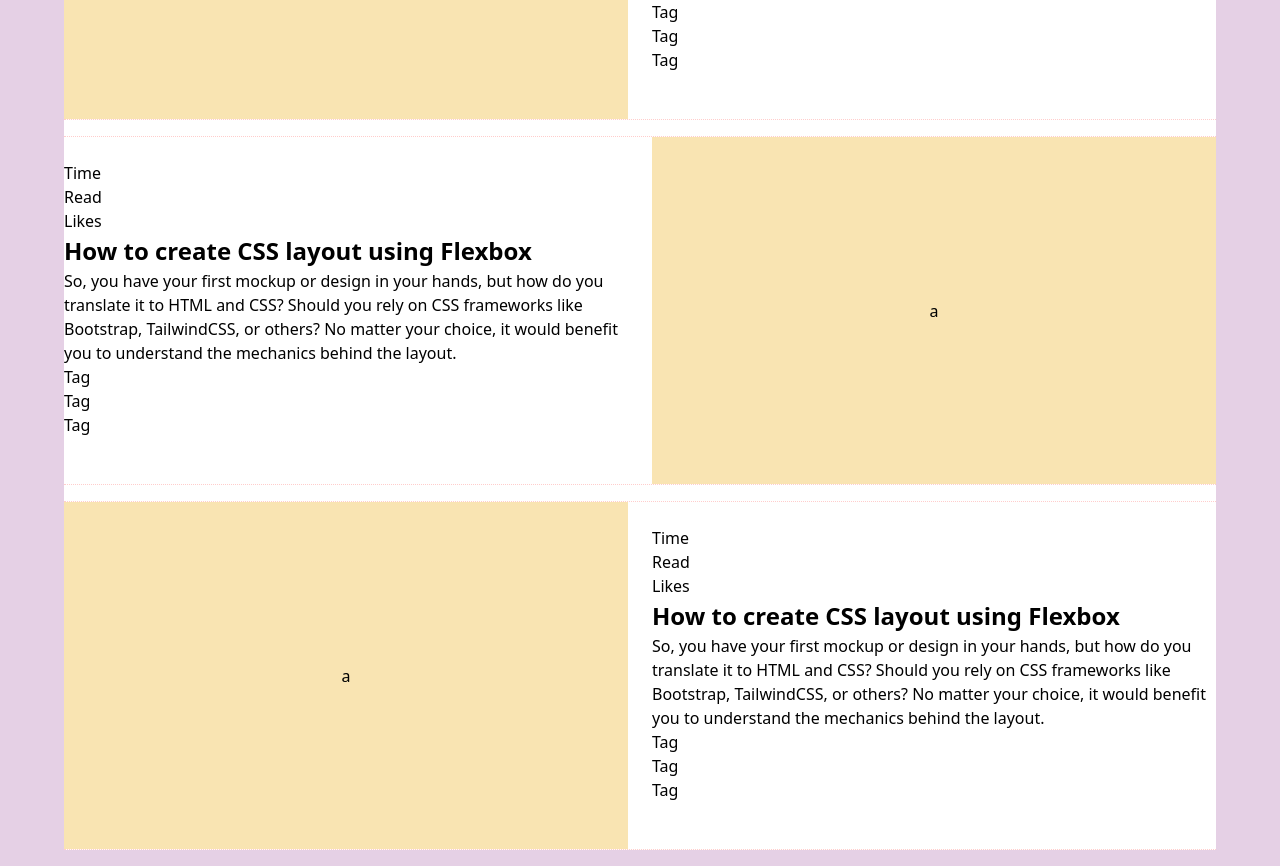
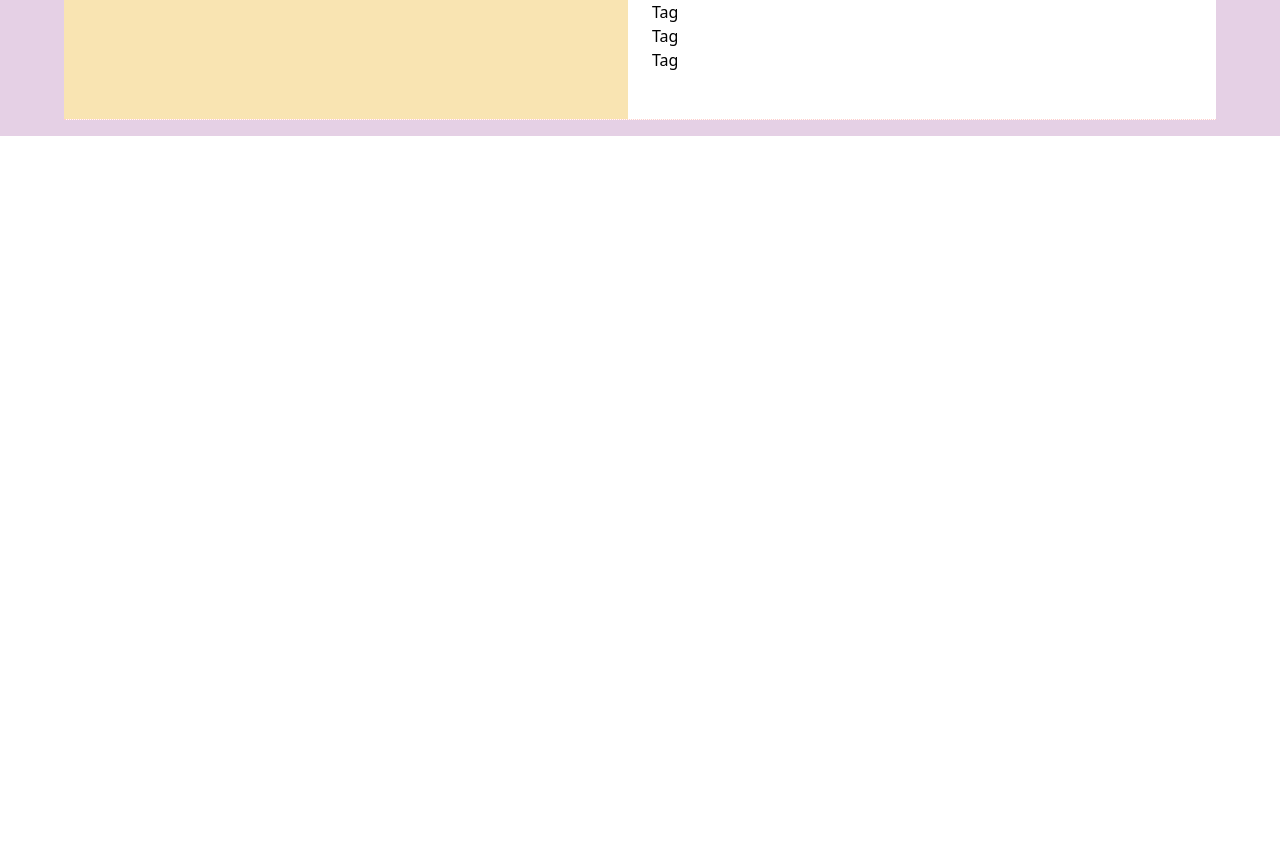
Before and after one commit to Shwartz/svelte5, a SvelteKit app: page /blog in a window 1280 px wide. Shown: the part 1081-1947 px from the top of the page. After the commit the page ends 1217 px from the top, so only its background shows below. Built offline with nearby package versions, Linux system fonts and the light colour scheme.

Commit message:
Added page transitions and fixed toggle compact button

```diff
--- a/src/lib/components/ToggleCompact.svelte
+++ b/src/lib/components/ToggleCompact.svelte
@@ -8,6 +8,7 @@
 	onMount(() => {
 		const savedState = localStorage.getItem('themeCompactState');
 		checkedBoolean = savedState === 'true' ? 'true': 'false';
+		checked = checkedBoolean === 'true';
 	});
 
 	function toggleCompact() {
--- a/src/routes/+layout.svelte
+++ b/src/routes/+layout.svelte
@@ -1,6 +1,18 @@
 <script lang="ts">
+	import { onNavigate } from '$app/navigation';
 	import { page } from '$app/stores';
 	import '../app.scss';
+
+	onNavigate((navigation) => {
+		if (!document.startViewTransition) return;
+
+		return new Promise((resolve) => {
+			document.startViewTransition(async () => {
+				resolve();
+				await navigation.complete;
+			});
+		});
+	});
 </script>
 
 <svelte:head>
--- a/src/routes/blog/+page.svelte
+++ b/src/routes/blog/+page.svelte
@@ -5,9 +5,9 @@
 <div>Toggle Compact: <ToggleCompact /></div>
 
 <div class="blog">
-	<section class="post">
-		<div class="visual">a</div>
-		<div class="content">
+	<section class="post" style="view-transition-name: post-1">
+		<div class="visual" style="view-transition-name: visual-1">a</div>
+		<div class="content" style="view-transition-content: content-1">
 				<div class="icons">
 					<div>Time</div>
 					<div>Read</div>
@@ -27,9 +27,9 @@
 			</div>
 		</div>
 	</section>
-	<section class="post">
-		<div class="visual">a</div>
-		<div class="content">
+	<section class="post" style="view-transition-name: post-2">
+		<div class="visual" style="view-transition-name: visual-2">a</div>
+		<div class="content" style="view-transition-content: content-2">
 				<div class="icons">
 					<div>Time</div>
 					<div>Read</div>
@@ -49,53 +49,9 @@
 			</div>
 		</div>
 	</section>
-	<section class="post">
-		<div class="visual">a</div>
-		<div class="content">
-				<div class="icons">
-					<div>Time</div>
-					<div>Read</div>
-					<div>Likes</div>
-				</div>
-			<div>
-				<h1>How to create CSS layout using Flexbox</h1>
-				<p>So, you have your first mockup or design in your hands, but how do you translate it to HTML and CSS? Should
-					you
-					rely on CSS frameworks like Bootstrap, TailwindCSS, or others? No matter your choice, it would benefit you to
-					understand the mechanics behind the layout.</p>
-				<div class="tags">
-					<div>Tag</div>
-					<div>Tag</div>
-					<div>Tag</div>
-				</div>
-			</div>
-		</div>
-	</section>
-	<section class="post">
-		<div class="visual">a</div>
-		<div class="content">
-				<div class="icons">
-					<div>Time</div>
-					<div>Read</div>
-					<div>Likes</div>
-				</div>
-			<div>
-				<h1>How to create CSS layout using Flexbox</h1>
-				<p>So, you have your first mockup or design in your hands, but how do you translate it to HTML and CSS? Should
-					you
-					rely on CSS frameworks like Bootstrap, TailwindCSS, or others? No matter your choice, it would benefit you to
-					understand the mechanics behind the layout.</p>
-				<div class="tags">
-					<div>Tag</div>
-					<div>Tag</div>
-					<div>Tag</div>
-				</div>
-			</div>
-		</div>
-	</section>
-	<section class="post">
-		<div class="visual">a</div>
-		<div class="content">
+	<section class="post" style="view-transition-name: post-3">
+		<div class="visual" style="view-transition-name: visual-3">a</div>
+		<div class="content" style="view-transition-content: content-3">
 				<div class="icons">
 					<div>Time</div>
 					<div>Read</div>
@@ -151,26 +107,6 @@
     width: 50%;
   }
 
-  .compact {
-    .post {
-      flex-direction: row;
-    }
-
-    .visual {
-      width: 310px;
-    }
-
-    .content {
-      display: flex;
-      flex-direction: row-reverse;
-			width: 100%;
-    }
-
-    .tags {
-      display: flex;
-    }
-  }
-
 :global(.page:has(input#toggleCompact[type="checkbox"]:checked)) .blog {
 	background: #95de95;
 
@@ -194,4 +130,3 @@
 }
 
 </style>
-<!--645/400-->
```
